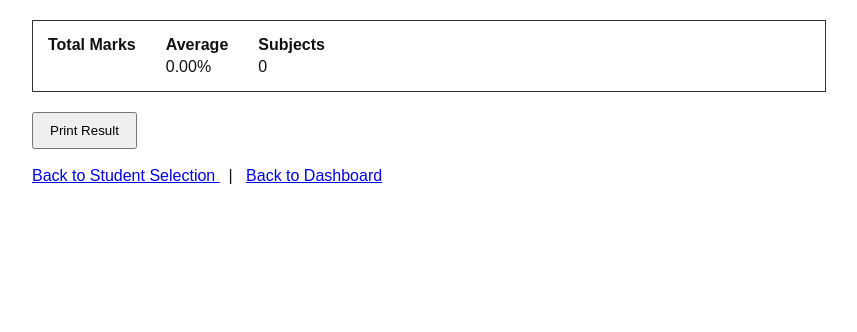
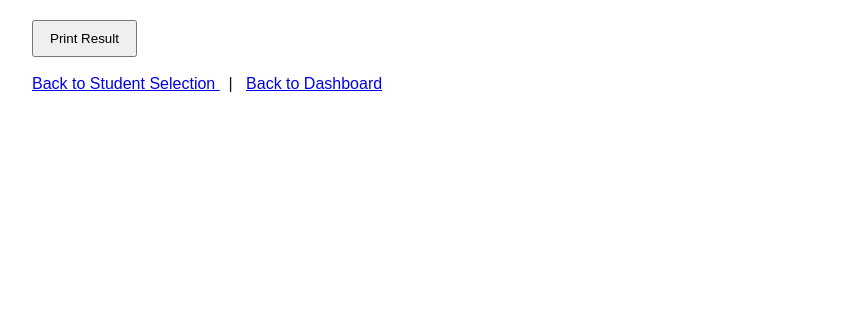
Before and after one commit to timo1456/NIA, a Flask app: template templates/result_display.html in a window 1280 px wide. Shown: the part 494-826 px from the top of the page, without its empty margins (211-1068 px from the left). Run offline with Flask 3, Linux system fonts and the light colour scheme; the template is opened without the code that fills it, so the values that code supplies are empty.

Commit message:
removed result summary

```diff
--- a/templates/result_display.html
+++ b/templates/result_display.html
@@ -177,27 +177,6 @@
     </table>
 
 
-    <!-- Result Summary -->
-    <div class="summary">
-
-        <div>
-            <strong>Total Marks</strong>
-            {{ overall_total }}
-        </div>
-
-        <div>
-            <strong>Average</strong>
-            {{ "%.2f"|format(overall_average) }}%
-        </div>
-
-        <div>
-            <strong>Subjects</strong>
-            {{ subjects|length }}
-        </div>
-
-    </div>
-
-
     {% if behavior_complete %}
 
         <div style="margin-top: 25px;">
```
